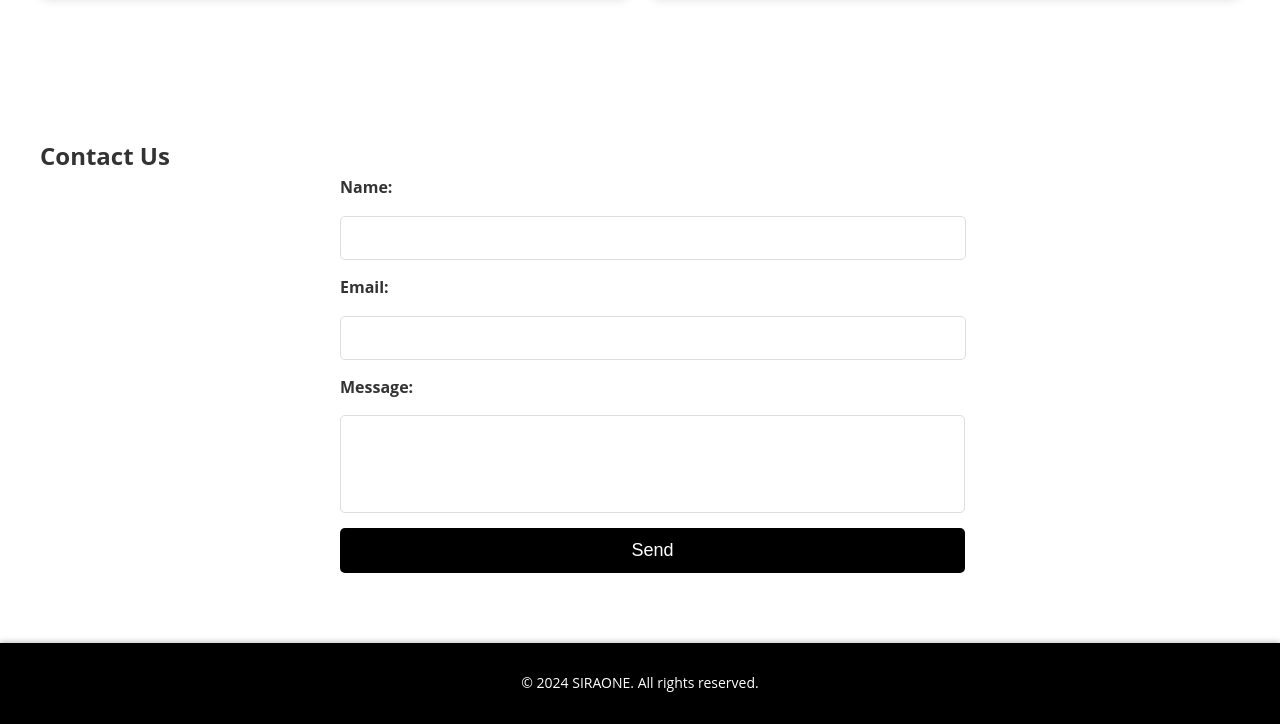
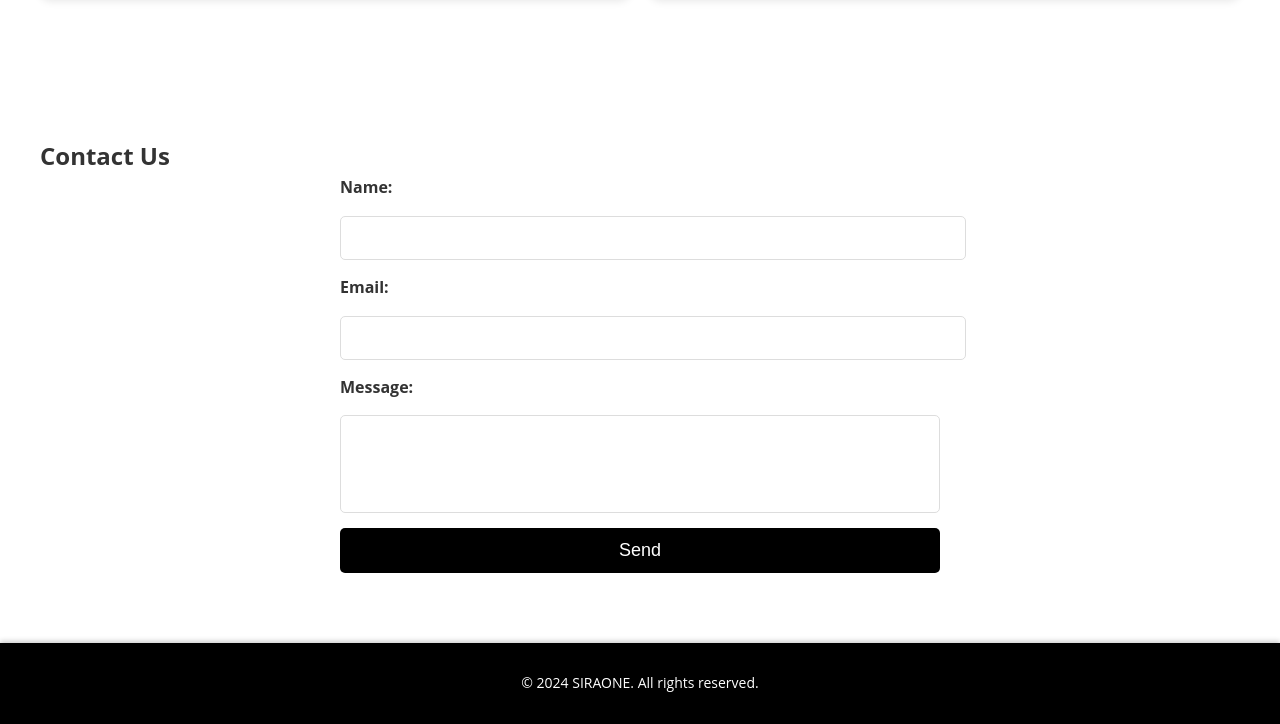
Before and after one commit to shiranthajideenge/SIRAONE, a plain HTML site: page index.html in a window 1280 px wide. Shown: the part 1574-2298 px from the top of the page. Drawn offline with Linux system fonts and the light colour scheme.

Commit message:
Correcting Contact us alignment 2

```diff
--- a/index.html
+++ b/index.html
@@ -114,9 +114,9 @@
                 <input type="email" id="email" name="email" required>
 
                 <label for="message">Message:</label>
-                <textarea id="messageTextArea" name="message" style="width: 625px;" rows="4" required></textarea>
+                <textarea id="messageTextArea" name="message" rows="4" required></textarea>
 
-                <button type="submit" style="width: 625px;" class="btn">Send</button>
+                <button type="submit" class="btn">Send</button>
             </form>
         </div>
     </section>
```
